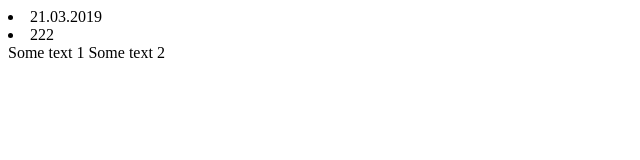
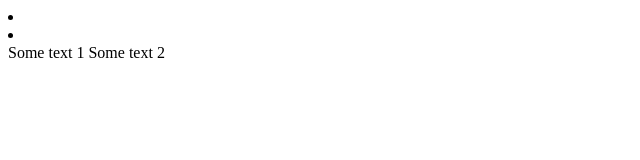
Before and after one commit to bfgx/Test, a plain HTML site: page Index.html in a window 1280 px wide. Shown: the whole page, without its empty margins (0-640 px from the left). Drawn offline with Linux system fonts and the light colour scheme.

Commit message:
Revert "5 commit"
This reverts commit 938b5a7835d97f8be5f99bb7127e14a74b1863d0.

```diff
--- a/Index.html
+++ b/Index.html
@@ -3,8 +3,8 @@
 <head>
 	<meta charset="UTF-8">
 	<title>Document</title>
-	<li>21.03.2019</li>
-	<li>222</li>
+	<li></li>
+	<li></li>
 
 </head>
 <body>
```
Also changed, not shown: Text new.txt (deleted), Text.txt (added).
